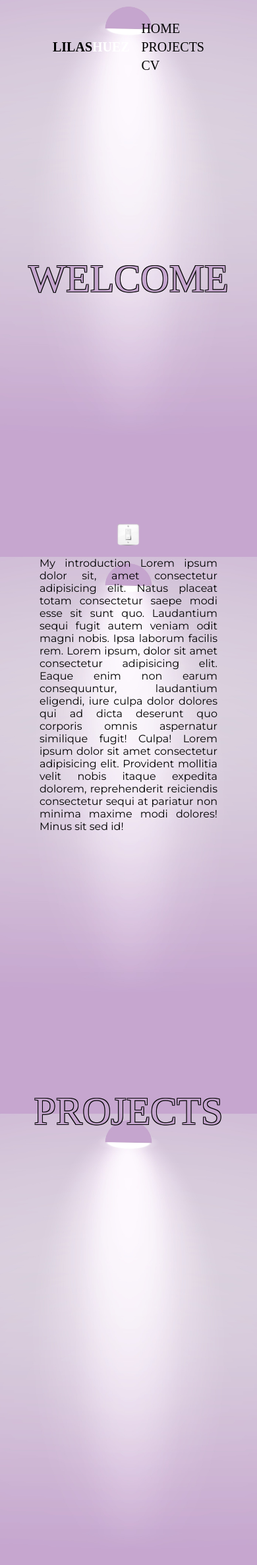
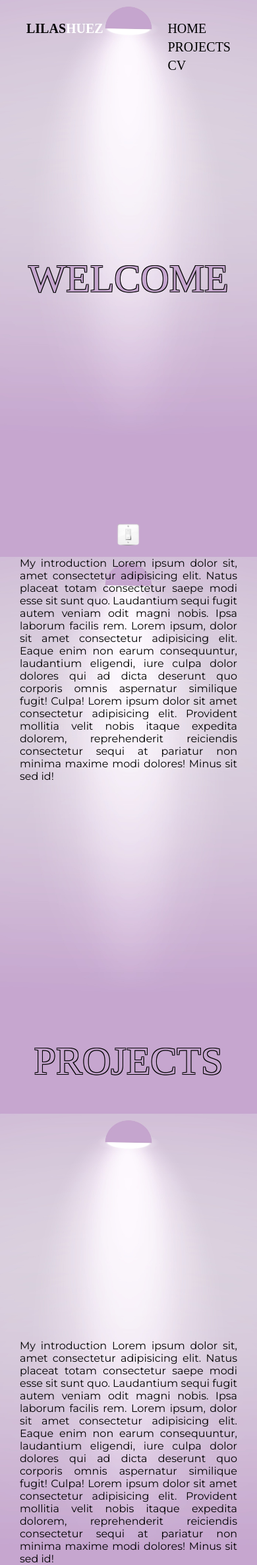
Before and after one commit to LilasHuez/LilasHuez.github.io, a PHP site: page / in a window 390 px wide. Shown: the top 2372 px of the page at 66% size. Run offline with PHP 8.4, Linux system fonts and the light colour scheme; some web fonts are replaced.

Commit message:
Upgrades

```diff
--- a/css/style.css
+++ b/css/style.css
@@ -28,8 +28,6 @@ body {
 .container {
   max-width: 1600px;
   margin: 0 auto;
-  align-items: center;
-  justify-content: center;
   }
 
 
@@ -73,6 +71,11 @@ nav {
 
 /* For screens smaller than a certain size (e.g., 600px), make the navigation vertical */
 @media screen and (max-width: 600px) {
+  .container {
+    padding-left: 40px;
+    padding-right: 40px;
+  }
+
   nav {
     grid-template-columns: auto; /* Change to a single column layout */
     gap: 5px;
@@ -132,12 +135,21 @@ main {
     justify-content: center;
     }
 
-
     .CV {
       display: flex;
       align-items: center;
       justify-content: center;
+      margin-bottom: 50px;
     }
+
+    .CV img {
+      max-width: 100%; /* Ensure the image doesn't exceed its container */
+      height: auto; /* Maintain aspect ratio */
+      /* padding-left: 10px;
+      padding-right: 10px; */
+    }
+
+
 
 /* Adjustments for smaller screens */
 @media screen and (max-width: 1200px) {
@@ -153,12 +165,21 @@ main {
 }
 
 @media screen and (max-width: 768px) {
+  p {
+    margin-left: 30px;
+    margin-right: 30px;
+  }
+
   span {
     font-size: 80px;
   }
 }
 
 @media screen and (max-width: 480px) {
+  p {
+    margin-left: 30px;
+    margin-right: 30px;
+  }
   span {
     font-size: 60px;
   }
@@ -180,7 +201,3 @@ footer {
     height: auto;
   }
 }
-
-/* font-family: 'Tilt_Neon';
-    color: #C6A6CF;
-    text-shadow: -1px -1px 0 black, 1px -1px 0 black, -1px 1px 0 black, 1px 1px 0 black; */
--- a/index.html
+++ b/index.html
@@ -17,9 +17,9 @@
       <div class="container">
         <h3>LILAS<span>HUEZ</span></h3>
         <nav>
-            <a href="#">HOME</a>
-            <a href="#">PROJECTS</a>
-            <a href="#">CV</a>
+          <a href="#">HOME</a>
+          <a href="#myprojects">PROJECTS</a>
+          <a href="#myCV">CV</a>
         </nav>
       </div>
     </header>
@@ -53,11 +53,30 @@
       <div class="project"><span>PROJECTS</span></div></div>
   </section>
 
+  <section class="project1">
+    <div class="container">
+
+      <div><p>My introduction Lorem ipsum dolor sit, amet consectetur adipisicing elit.
+        Natus placeat totam consectetur saepe modi esse sit sunt quo. Laudantium sequi fugit autem veniam odit magni nobis.
+        Ipsa laborum facilis rem. Lorem ipsum, dolor sit amet consectetur adipisicing elit. Eaque enim non earum consequuntur, laudantium eligendi,
+        iure culpa dolor dolores qui ad dicta deserunt quo corporis omnis aspernatur similique fugit! Culpa! Lorem ipsum dolor sit amet consectetur adipisicing elit.
+        Provident mollitia velit nobis itaque expedita dolorem, reprehenderit reiciendis consectetur sequi at pariatur non minima maxime modi dolores! Minus sit sed id!</p></div>
+
+
+      </div>
+  </section>
+
       <section  id="myCV" class="myCV">
         <div class="container">
           <div class="cv"><span>CV</span></div>
         </div>
-        <!-- <div class="button"> <img src="./img/CV Lilas Huez.png" alt="switch"> </div> -->
+      </section>
+
+      <section class="CV">
+        <div class="container">
+
+        <div class="CV"> <img src="./img/CV Lilas Huez.png" alt="CV"> </div>
+
       </section>
 
     </main>
```
Lines whose indentation alone changed are shown as unchanged.
